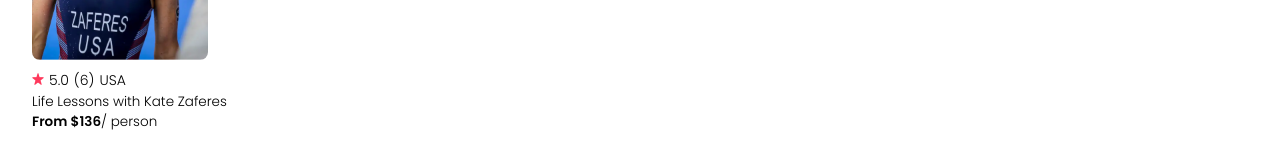
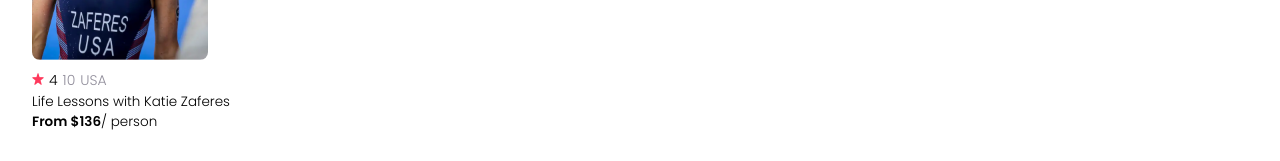
Before and after one commit to jamesaduke/bnp-experiences, a React (Create React App) app: page / in a window 1280 px wide. Shown: the part 724-885 px from the top of the page. Built offline with nearby package versions, Linux system fonts and the light colour scheme.

Commit message:
change component structure to use props

```diff
--- a/src/App.js
+++ b/src/App.js
@@ -2,13 +2,21 @@ import './style.css';
 import Navbar from './components/Navbar';
 import Hero from './components/Hero';
 import Card from './components/Card';
+import Swimmer from "./images/katie-zaferes.png";
 
 function App() {
   return (
     <div className="App">
       <Navbar />
       <Hero />
-      <Card />
+      <Card
+        img={Swimmer}
+        rating={4}
+        reviewCount={10}
+        country="USA"
+        title="Life Lessons with Katie Zaferes"
+        price={136}
+      />
     </div>
   );
 }
--- a/src/components/Card.js
+++ b/src/components/Card.js
@@ -1,19 +1,19 @@
 import Swimmer from "../images/katie-zaferes.png";
 import Star from "../images/star.png";
 
-export default function Card() {
+export default function Card({rating, reviewCount, country, title, price, img}) {
     return (
         <section className="card">
-            <img src={Swimmer} alt="Swimmer" className="card--image"/>
+            <img src={img} alt="Swimmer" className="card--image"/>
 
             <div className="card--stats">
                 <img src={Star} alt="Star" className="stats--image"/>
-                <span>5.0</span>
-                <span>(6)</span>
-                <span>USA</span>
+                <span>{rating}</span>
+                <span className="gray">{reviewCount}</span>
+                <span className="gray">{country}</span>
             </div>
-            <p className="card--description"> Life Lessons with Kate Zaferes</p>
-            <p className="card--description"><strong>From $136</strong>/ person</p>
+            <p className="card--description"> {title}</p>
+            <p className="card--description"><strong>From ${price}</strong>/ person</p>
 
         </section>
     )
--- a/src/style.css
+++ b/src/style.css
@@ -7,6 +7,9 @@
 body{
   margin: 0;
   font-family: 'Poppins', sans-serif;
+}
+.gray{
+  color: #918E9B;
 }
 
 nav{
```
